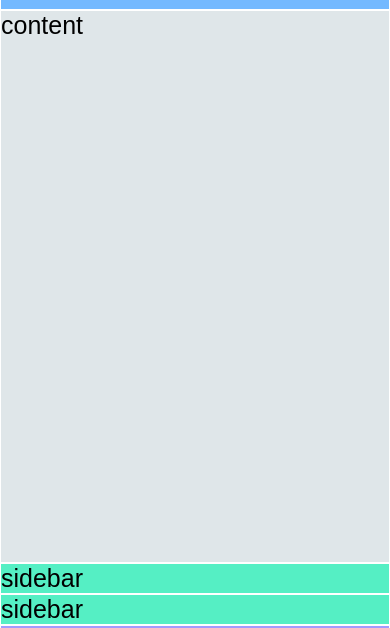
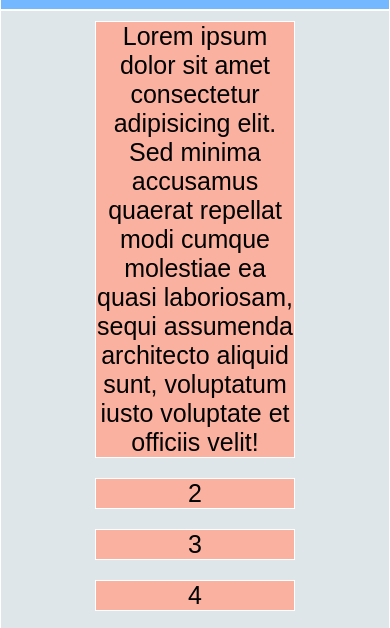
Before and after one commit to kfpo/flexing_on_layout, a website built with Parcel: page index.html in a window 390 px wide. Shown: the part 188-816 px from the top of the page. Built offline with nearby package versions, Linux system fonts and the light colour scheme.

Commit message:
columns (responsive by default)

```diff
--- a/index.html
+++ b/index.html
@@ -18,7 +18,16 @@
     </div>
     <div class="main">
       <div class="sidebar">sidebar</div>
-      <div class="content">content</div>
+      <div class="content">
+        <div class="col-list">
+          <div class="col-item">Lorem ipsum dolor sit amet consectetur adipisicing elit. Sed minima accusamus quaerat repellat modi cumque molestiae ea quasi laboriosam, sequi assumenda architecto aliquid sunt, voluptatum iusto voluptate et officiis velit!</div>
+          <div class="col-item">2</div>
+          <div class="col-item">3</div>
+          <div class="col-item">4</div>
+          <div class="col-item">5</div>
+          <div class="col-item">6</div>
+        </div>
+      </div>
       <div class="sidebar">sidebar</div>
     </div>
     <div class="footer">footer</div>
--- a/src/styles.css
+++ b/src/styles.css
@@ -36,12 +36,12 @@ html, body {
 }
 
 .main {
-  flex: 1 0 auto;
+  flex: 1 0;
   display: flex;
 }
 
 .content {
-  flex: 1 0 auto;
+  flex: 1 0;
 }
 
 .sidebar {
@@ -60,6 +60,21 @@ html, body {
 .nav-item:hover {
   background: var(--blue-1);
   cursor: pointer;
+}
+
+.col-list {
+  display: flex;
+  justify-content: center;
+  flex-wrap: wrap;
+  flex: 1 0;
+}
+
+.col-item {
+  text-align: center;
+  flex: 0 0 200px;
+  margin: 10px;
+  background-color: var(--orange);
+  border: 1px solid white;
 }
 
 @media (max-width: 768px) {
```
